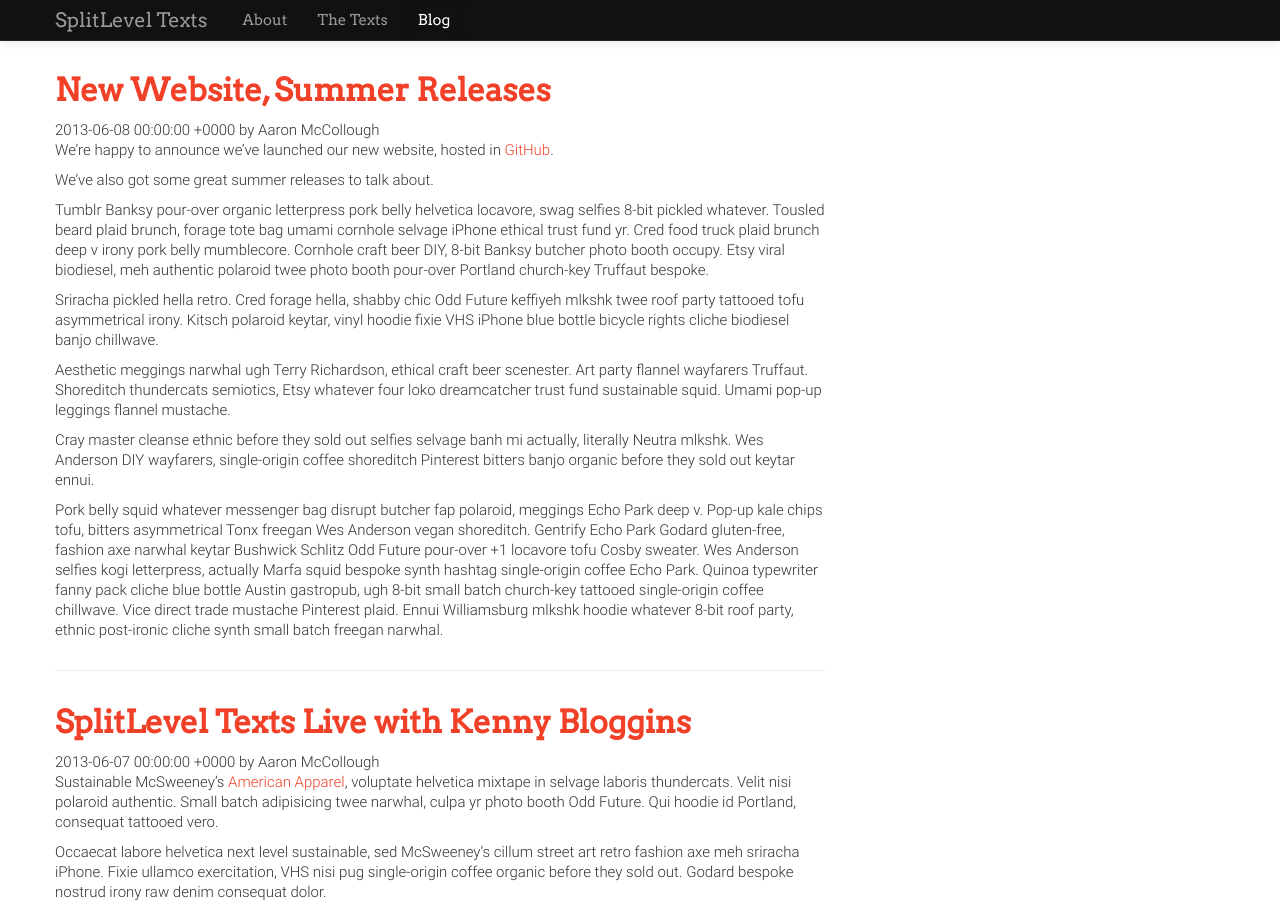
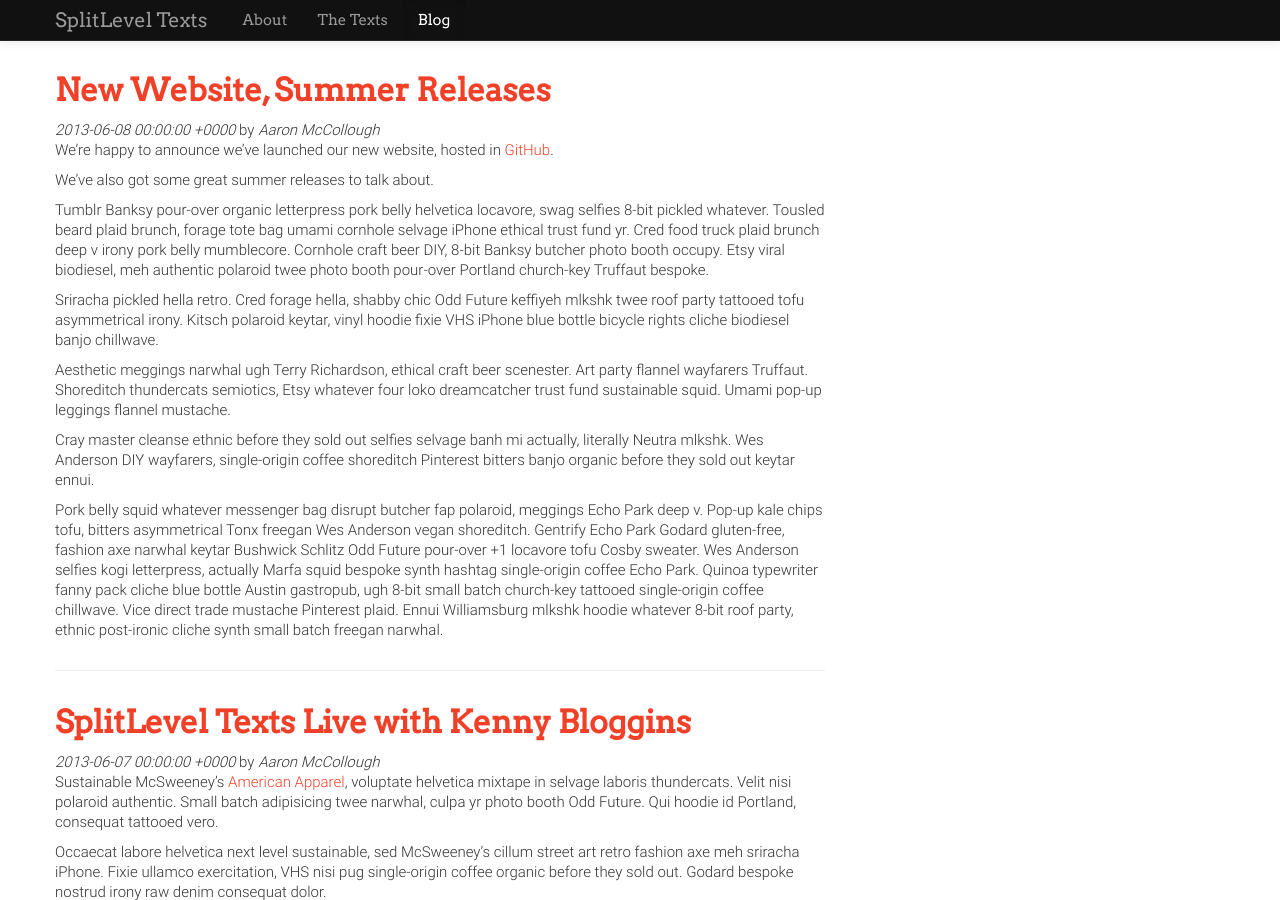
Before and after one commit to splitleveltexts/splitleveltexts.github.io, a Jekyll site: the page built from blog/index.html, in a window 1280 px wide and 900 px high. Built offline with Jekyll 4.4.1, drawn with Linux system fonts in a browser that asks for light colours; some web fonts are replaced.

Commit message:
Update listed-post.html
bold dates and author

```diff
--- a/_includes/listed-post.html
+++ b/_includes/listed-post.html
@@ -2,10 +2,10 @@
 	<div class="span8">
 		<h2 class="title"><a href="{{ post.url }}">{{ post.title }}</a></h2>
 		<info datetime="{{ post.date }}">
-			{{ post.date }}
+			<em>{{ post.date }}</em>
 		</info>
 		<info>
-			by {{ post.author }}
+			by <em>{{ post.author }}</em>
 		</info>
 		<div class="postbody">
 			{{ post.content }}
```
